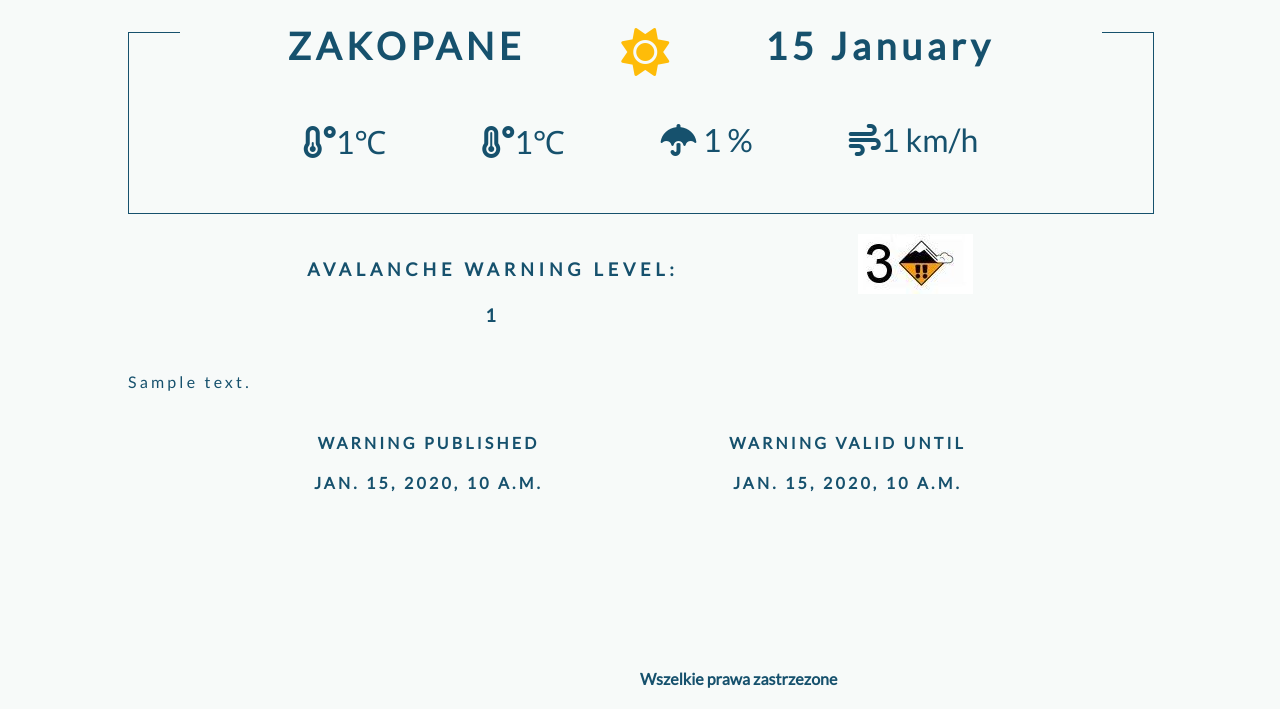
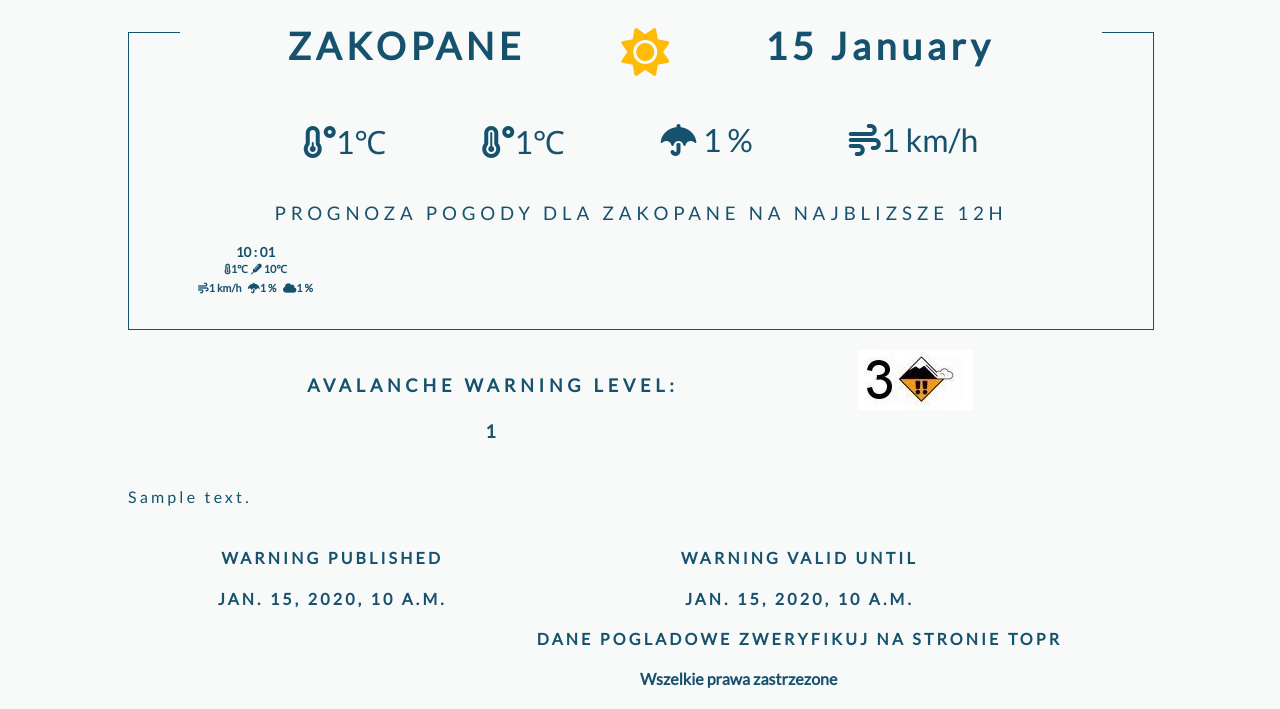
Before and after one commit to bartoszkobylinski/mountain_weather, a Django app: page /index/ in a window 1280 px wide. Shown: the part 91-800 px from the top of the page. Run offline with Django 3.2, Linux system fonts and the light colour scheme; tables that the repository leaves empty hold one stand-in row (values such as "Sample post"); some libraries are stand-ins or nearby versions.

Commit message:
working with new template and changig views

```diff
--- a/mountain_weather/zakopane_weather/models.py
+++ b/mountain_weather/zakopane_weather/models.py
@@ -72,12 +72,10 @@ class AvalancheStatus(models.Model):
     date = models.DateField(auto_now_add=True)
 
     def __str__(self):
-        return ''' Avalanche warnings at {self.date}.'''
+        return f''' Avalanche warnings at {self.date}.'''
 
 class AreaWeatherForecast(models.Model):
-    """
-    Model for specific area in Tatras Mountain
-    """
+    """ Model for specific area in Tatras Mountain """
     name = models.CharField(max_length=40)
     date = models.DateField()
     #weather_icon = models.ImageField()
@@ -87,4 +85,4 @@ class AreaWeatherForecast(models.Model):
     rain = models.FloatField()
 
     def __str__(self):
-        return '''Weather forecast for {self.name} at {self.date}.'''
+        return f"""Weather forecast for {self.name} at {self.date}."""
--- a/mountain_weather/zakopane_weather/serializers.py
+++ b/mountain_weather/zakopane_weather/serializers.py
@@ -19,4 +19,4 @@ class MountainSerializer(serializers.ModelSerializer):
 class OctaveOfDaySerializer(serializers.ModelSerializer):
     class Meta:
         model = OctaveOfDay
-        fields = ['id','name_of_peak','date','octave_of_a_day','windspeed','summary','rain','snow','temperature','chill_temperature']
+        fields = ['id','name_of_peak','date','windspeed','summary','rain','snow','temperature','chill_temperature']
--- a/mountain_weather/zakopane_weather/static/css/wer.css
+++ b/mountain_weather/zakopane_weather/static/css/wer.css
@@ -36,9 +36,10 @@ main{
 .place-weatherforecast{
     width: 90%;
     display: flex;
+    flex-direction: column;
     transform: translateY(-1.875rem);
     background-color: #f7faf9;
-    flex-direction: column;
+
 }
 .place-weatherforecast-today{
     display: flex;
@@ -83,6 +84,52 @@ main{
     padding: 1.25rem 3rem;
     font-size: 2rem;
 }
+/*-----------Hourly Weather Forecast------------*/
+
+.place-weatherforecast-hourly{
+    width: 100%;
+}
+.place-weatherforecast-hourly h3{
+    text-align: center;
+    text-transform: uppercase;
+    letter-spacing: 0.3rem;
+    font-weight: 300;
+}
+.place-weatherforecast-hourly-table{
+    display: flex;
+    flex-wrap: wrap;
+
+}
+.place-weatherforecast-hourly-table-hour{
+    width: 16%;
+    text-align: center;
+    display: flex;
+    flex-direction: column;
+    margin: 0.1rem;
+}
+.place-weatherforecast-hourly-table-hour-date h5{
+    margin: 0;
+    padding: 0;
+}
+.place-weatherforecast-hourly-table-hour-temperatures{
+    display: flex;
+    justify-content: center;
+}
+.place-weatherforecast-hourly-table-hour-temperatures__temp h6,
+.place-weatherforecast-hourly-table-hour-temperatures__real-feel-temp h6{
+    margin: 0;
+    padding: 0.1rem;
+}
+.place-weatherforecast-hourly-table-hour-others{
+    display: flex;
+    justify-content: center;
+}
+.place-weatherforecast-hourly-table-hour-others__wind h6,
+.place-weatherforecast-hourly-table-hour-others__rain h6,
+.place-weatherforecast-hourly-table-hour-others__cloud h6{
+    margin: 0;
+    padding: 0.2rem;
+}
 /*-----------Avalanche Warnings-----------------*/
 .avalanche-status {
     margin-top: 1.25rem;
--- a/mountain_weather/zakopane_weather/templates/index1.html
+++ b/mountain_weather/zakopane_weather/templates/index1.html
@@ -33,6 +33,38 @@
                             <div class="place-weatherforecast-today-bottom__temp_max"><i class="fas fa-temperature-high"></i>{{ FirstDay.max_temp }}&#8451;</div>
                             <div class="place-weatherforecast-today-bottom__rain"><i class="fas fa-umbrella"></i> {{FirstDay.probability}} %</div>
                             <div class="place-weatherforecast-today-bottom__wind"><i class="fas fa-wind"></i>{{FirstDay.wind_speed}} km/h</div>
+                        </div>
+                    </div>
+                    <div class="place-weatherforecast-hourly">
+                        <h3>prognoza pogody dla Zakopane na najblizsze 12h</h3>
+                        <div class="place-weatherforecast-hourly-table">
+                            {% for data in HourlyForecast %}
+                            <div class="place-weatherforecast-hourly-table-hour">
+                                <div class="place-weatherforecast-hourly-table-hour-date">
+                                    <h5>{{ data.date_time|date:"H : m" }}</h5>
+                                </div>
+                                <div class="place-weatherforecast-hourly-table-hour-temperatures">
+                                    <div class="place-weatherforecast-hourly-table-hour-temperatures__temp">
+                                        <h6><i class="fas fa-thermometer-three-quarters"></i>{{ data.temp }}&#8451;</h6>
+                                    </div>
+                                    <div class="place-weatherforecast-hourly-table-hour-temperatures__real-feel-temp">
+                                        <h6><i class="fas fa-thermometer"></i> {{ data.real_feel_temp }}&#8451;</h6>
+                                    </div>
+                                </div>
+                                <div class="place-weatherforecast-hourly-table-hour-others">
+                                    <div class="place-weatherforecast-hourly-table-hour-others__wind">
+                                        <h6><i class="fas fa-wind"></i>{{ data.wind_speed }} km/h</h6>
+                                    </div>
+                                    <div class="place-weatherforecast-hourly-table-hour-others__rain">
+                                        <h6><i class="fas fa-umbrella"></i>{{ data.rain_probability }} %</h6>
+                                    </div>
+                                    <div class="place-weatherforecast-hourly-table-hour-others__cloud">
+                                        <h6><i class="fas fa-cloud"></i>{{ data.cloud_cover }} %</h6>
+                                    </div>
+                                </div>
+
+                            </div>
+                            {% endfor %}
                         </div>
                     </div>
                 </div>
@@ -72,6 +104,7 @@
                     <div class="warnings-time__until">
                         <h4>Warning valid until</h4>
                         <h4>{{ data.avalanche_warning_valid_until }}</h4>
+                        <h4>Dane pogladowe zweryfikuj na stronie Topr</h4>
                     </div>
 
 
--- a/mountain_weather/zakopane_weather/urls.py
+++ b/mountain_weather/zakopane_weather/urls.py
@@ -18,5 +18,5 @@ router.register('octaveofday', OctaveOfDayViewset)
 urlpatterns =[
     path('index/', IndexView.as_view(template_name="index1.html")),
     path('viewset/', include(router.urls)),
-    path('viewset/hourlyforecast/<int:pk>/', include(router.urls))
+    path('viewset/hourlyforecast/<int:pk>/', include(router.urls)),
 ]
--- a/mountain_weather/zakopane_weather/views.py
+++ b/mountain_weather/zakopane_weather/views.py
@@ -1,6 +1,7 @@
 from django.views.generic import TemplateView
 from django.db.models.functions import TruncDay
 from rest_framework import viewsets
+from rest_framework.permissions import IsAuthenticated
 from zakopane_weather.models import HourlyForecast, DailyForecast, Mountain, OctaveOfDay, AvalancheStatus
 from . import models
 from . import serializers
@@ -52,15 +53,19 @@ class IndexView(TemplateView):
 class HourlyForecastViewset(viewsets.ModelViewSet):
     queryset = models.HourlyForecast.objects.all()
     serializer_class = serializers.HourlyForecastSerializer
+    permission_classes = [IsAuthenticated]
 
 class DailyForecastViewset(viewsets.ModelViewSet):
     queryset = models.DailyForecast.objects.all()
     serializer_class = serializers.DailyForecastSerializer
+    permission_classes = [IsAuthenticated]
 
 class MountainViewset(viewsets.ModelViewSet):
     queryset = models.Mountain.objects.all()
     serializer_class = serializers.MountainSerializer
+    permission_classes = [IsAuthenticated]
 
 class OctaveOfDayViewset(viewsets.ModelViewSet):
     queryset = models.OctaveOfDay.objects.all()
     serializer_class = serializers.OctaveOfDaySerializer
+    permission_classes = [IsAuthenticated]
```
Also changed, not shown: mountain_weather/zakopane_weather/area_scraper.py (+3 -5 lines), mountain_weather/zakopane_weather/cron.py (+14 -6 lines).
